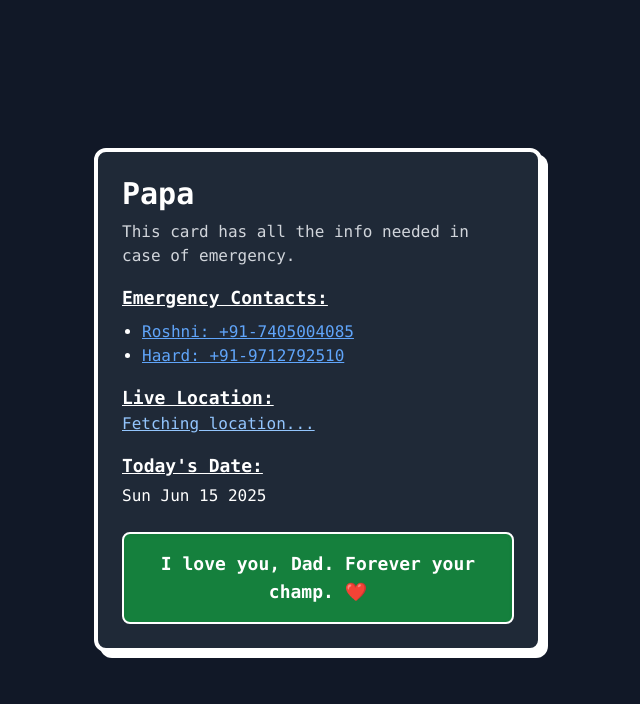
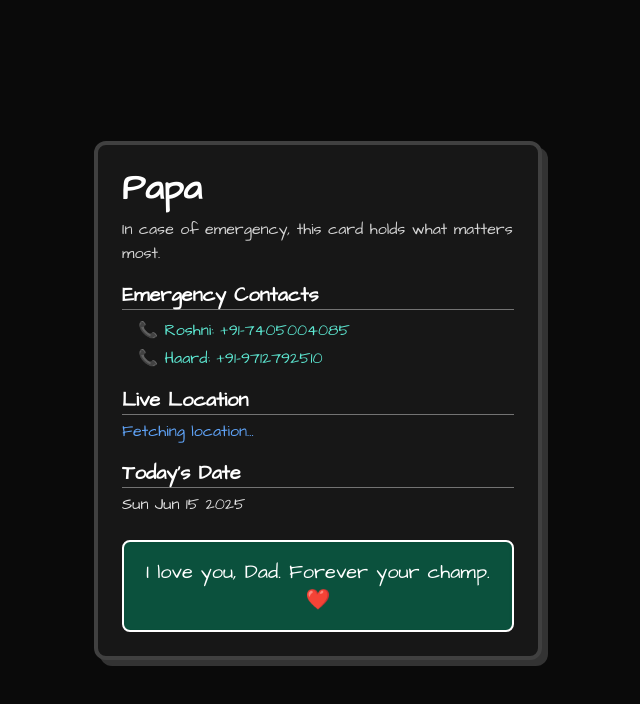
Before and after one commit to haard18/nfc-dad, a plain HTML site: page index.html in a window 1280 px wide. Shown: the whole page, without its empty margins (322-962 px from the left). Drawn offline with nearby package versions, Linux system fonts and the light colour scheme.

Commit message:
Refactor index.html for improved styling and structure

```diff
--- a/index.html
+++ b/index.html
@@ -4,6 +4,7 @@
     <meta charset="UTF-8" />
     <meta name="viewport" content="width=device-width, initial-scale=1.0" />
     <title>Dad's Emergency Card</title>
+    <link href="https://fonts.googleapis.com/css2?family=Architects+Daughter&display=swap" rel="stylesheet">
     <script>
       function updateDate() {
         const date = new Date();
@@ -36,33 +37,37 @@
       };
     </script>
     <script src="https://cdn.tailwindcss.com"></script>
+    <style>
+      body {
+        font-family: 'Architects Daughter', cursive;
+      }
+    </style>
   </head>
-  <body class="bg-gray-900 text-white font-mono min-h-screen flex items-center justify-center p-6">
-    <div class="bg-gray-800 border-4 border-white shadow-[6px_6px_0_0_#fff] p-6 rounded-xl w-full max-w-md">
-      <h1 class="text-3xl font-bold mb-2">Papa</h1>
-      <p class="text-md text-gray-300 mb-4">This card has all the info needed in case of emergency.</p>
+  <body class="bg-neutral-950 text-white min-h-screen flex items-center justify-center p-6">
+    <div class="bg-neutral-900 border-4 border-neutral-700 shadow-[6px_6px_0_0_#333] p-6 rounded-xl w-full max-w-md">
+      <h1 class="text-4xl font-bold mb-2">Papa</h1>
+      <p class="text-md text-neutral-300 mb-4">In case of emergency, this card holds what matters most.</p>
 
       <div class="mb-4">
-        <h2 class="text-lg font-bold underline">Emergency Contacts:</h2>
-        <ul class="list-disc ml-5 mt-2">
-          <li><a href="tel:+917405004085" class="underline text-blue-400">Roshni: +91-7405004085</a></li>
-          <li><a href="tel:+919712792510" class="underline text-blue-400">Haard: +91-9712792510</a></li>
-          <!-- <li><a href="tel:+919876543212" class="underline text-blue-400">Dr. Sharma: +91-9876543212</a></li> -->
+        <h2 class="text-xl font-bold border-b border-neutral-500 mb-1">Emergency Contacts</h2>
+        <ul class="ml-4 mt-2 space-y-1">
+          <li><a href="tel:+917405004085" class="text-teal-300 hover:underline">📞 Roshni: +91-7405004085</a></li>
+          <li><a href="tel:+919712792510" class="text-teal-300 hover:underline">📞 Haard: +91-9712792510</a></li>
         </ul>
       </div>
 
       <div class="mb-4">
-        <h2 class="text-lg font-bold underline">Live Location:</h2>
-        <a id="locationLink" href="#" class="text-blue-300 underline">Fetching location...</a>
+        <h2 class="text-xl font-bold border-b border-neutral-500 mb-1">Live Location</h2>
+        <a id="locationLink" href="#" class="text-blue-400 hover:underline">Fetching location...</a>
       </div>
 
       <div class="mb-4">
-        <h2 class="text-lg font-bold underline">Today's Date:</h2>
-        <p id="date" class="mt-1">Loading...</p>
+        <h2 class="text-xl font-bold border-b border-neutral-500 mb-1">Today's Date</h2>
+        <p id="date" class="mt-1 text-neutral-200">Loading...</p>
       </div>
 
-      <div class="mt-6 p-4 bg-green-700 border-2 border-white rounded-lg shadow-inner">
-        <p class="text-center text-lg font-semibold">I love you, Dad. Forever your champ. ❤️</p>
+      <div class="mt-6 p-4 bg-emerald-700/60 border-2 border-white rounded-lg shadow-inner">
+        <p class="text-center text-xl">I love you, Dad. Forever your champ. ❤️</p>
       </div>
     </div>
   </body>
```
